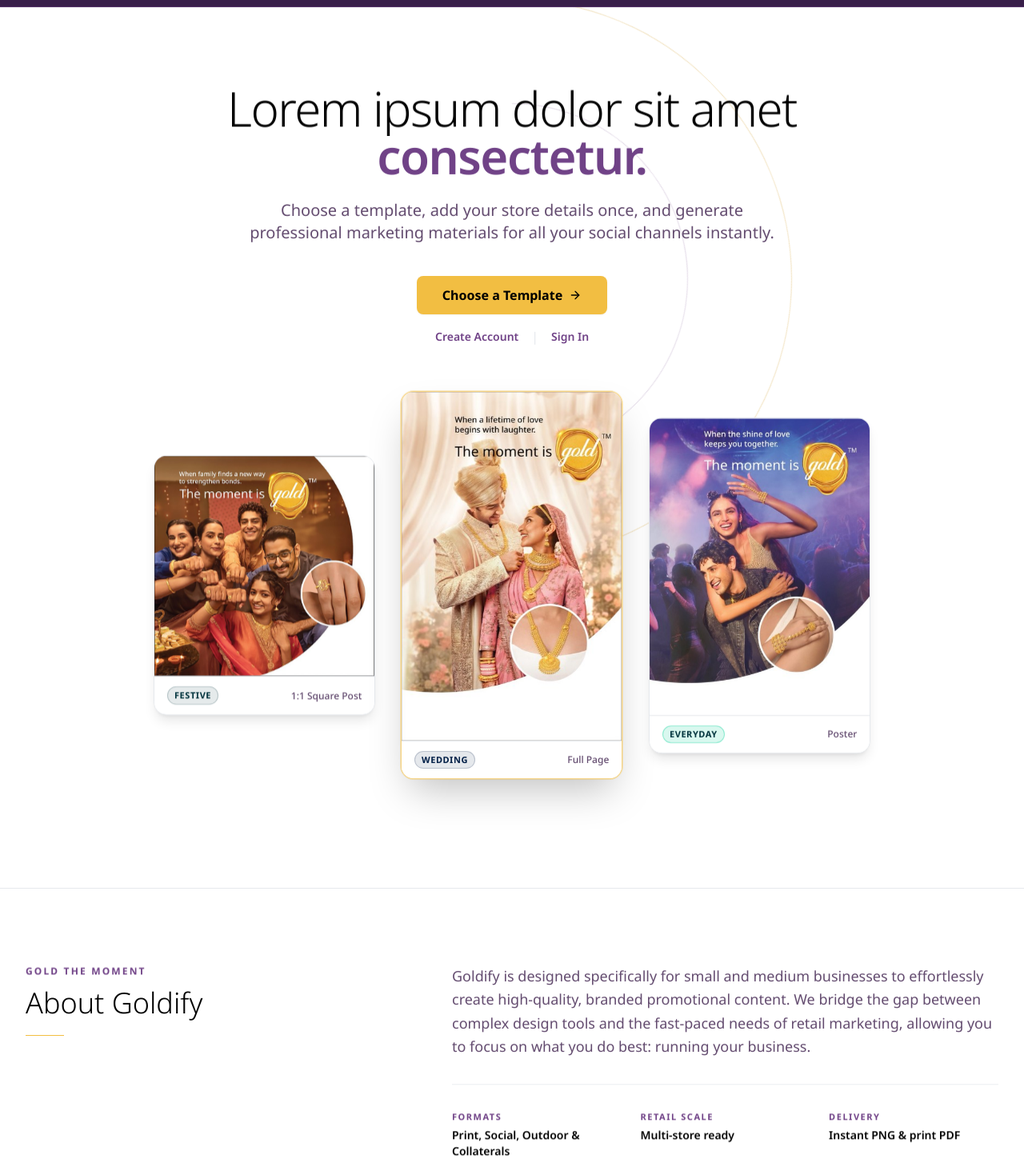
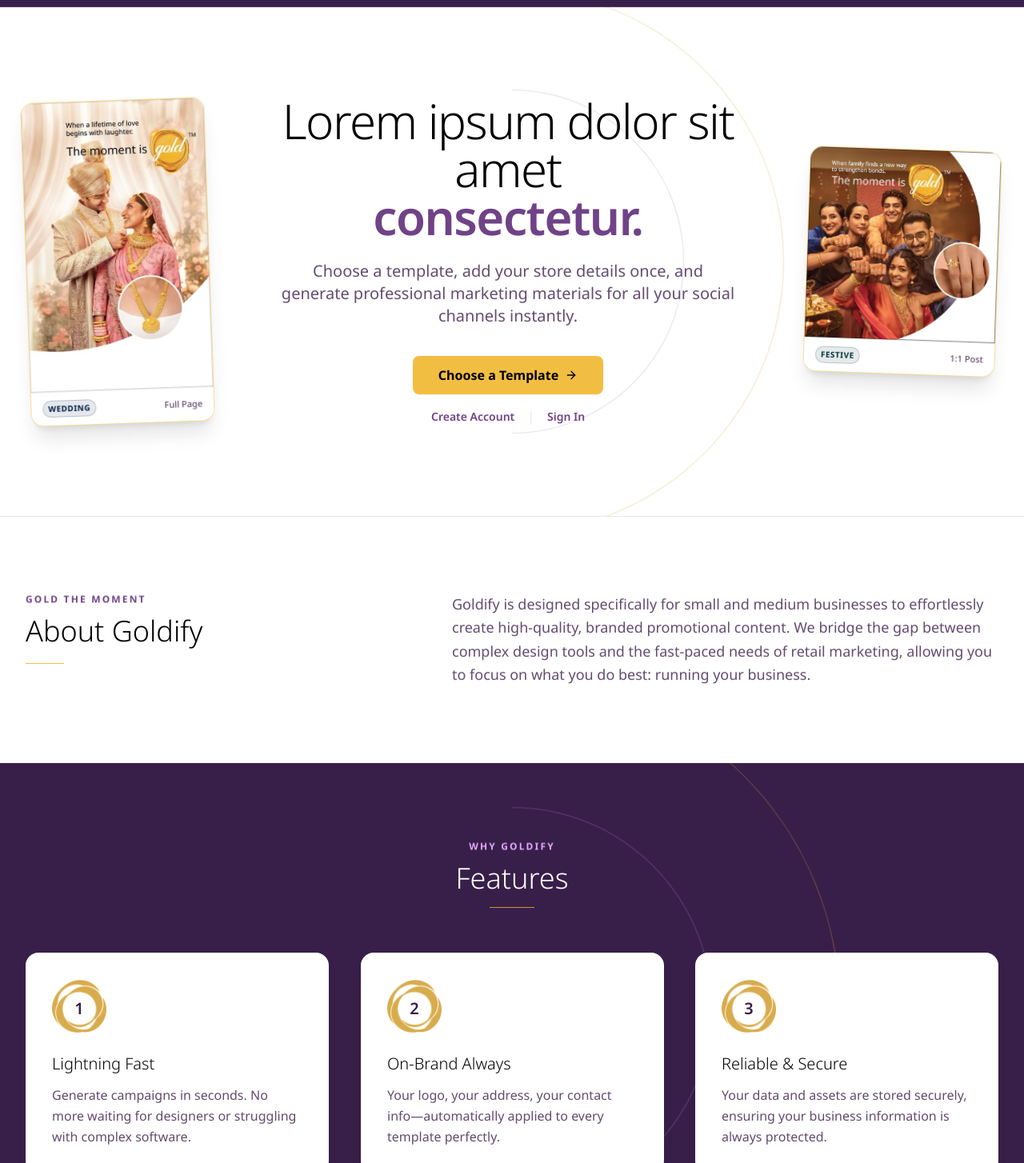
Before and after one commit to Vedant-CTOI/platform-wgc, a React (Vite) app in the folder frontend/: page / in a window 1280 px wide. Shown: the part 56-1510 px from the top of the page at 80% size. Built offline with nearby package versions, Linux system fonts and the light colour scheme.

Commit message:
Local only: side-flank non-clickable Hero creatives (compact height), trim About meta strip, Feature eyebrows & Footer CTA

```diff
--- a/frontend/index.html
+++ b/frontend/index.html
@@ -175,14 +175,6 @@
             transform: scaleX(1);
             transform-origin: left center;
         }
-        .bh-showcase-card {
-            transition: transform 0.65s var(--ease-editorial), box-shadow 0.65s var(--ease-editorial), border-color 0.45s var(--ease-editorial);
-        }
-        .bh-showcase-card:hover {
-            transform: translate3d(0, -8px, 0);
-            box-shadow: 0 26px 50px -16px rgba(56, 31, 73, 0.24);
-            border-color: rgba(242, 190, 66, 0.75);
-        }
 
         /* Directional fill-wipe buttons (shared across app) */
         .bh-btn-wipe {
@@ -260,7 +252,7 @@
                 opacity: 1 !important;
                 transform: translate3d(-50%, -50%, 0) rotate(45deg) !important;
             }
-            .bh-btn-wipe::before, .bh-link::after, .bh-accordion-body, .bh-feature-card, .bh-feature-ring-img, .bh-feature-top-rule, .bh-showcase-card {
+            .bh-btn-wipe::before, .bh-link::after, .bh-accordion-body, .bh-feature-card, .bh-feature-ring-img, .bh-feature-top-rule {
                 transition: none !important;
             }
         }
--- a/frontend/views/AuthViews.tsx
+++ b/frontend/views/AuthViews.tsx
@@ -27,45 +27,6 @@ const LANDING_FAQS = [
   },
 ];
 
-const HERO_SHOWCASE = [
-  {
-    src: '/showcase/diwali-social.jpg',
-    alt: 'Festive 1:1 Square social campaign creative',
-    category: 'Festive',
-    format: '1:1 Square Post',
-    aspect: 'aspect-square',
-    offset: 'sm:translate-y-4',
-    border: 'border-[#E6E9ED]',
-    shadow: 'shadow-lg',
-    delay: 'bh-d3',
-    driftMult: 0.28,
-  },
-  {
-    src: '/showcase/wedding-print.jpg',
-    alt: 'Wedding Full Page campaign creative',
-    category: 'Wedding',
-    format: 'Full Page',
-    aspect: 'aspect-[632/1000]',
-    offset: 'sm:-translate-y-2',
-    border: 'border-[#F2BE42]/65 ring-1 ring-[#F2BE42]/30',
-    shadow: 'shadow-2xl',
-    delay: 'bh-d2',
-    driftMult: -0.16,
-  },
-  {
-    src: '/showcase/concert-poster.jpg',
-    alt: 'Everyday Poster campaign creative',
-    category: 'Everyday',
-    format: 'Poster',
-    aspect: 'aspect-[743/1000]',
-    offset: 'sm:translate-y-4',
-    border: 'border-[#E6E9ED]',
-    shadow: 'shadow-lg',
-    delay: 'bh-d4',
-    driftMult: 0.24,
-  },
-];
-
 export const LandingView: React.FC<AuthProps> = ({ onNavigate, user }) => {
   const hero = useInViewOnce(true);
   const about = useInViewOnce();
@@ -85,30 +46,58 @@ export const LandingView: React.FC<AuthProps> = ({ onNavigate, user }) => {
 
   return (
     <div className="flex flex-col min-h-[calc(100vh-4rem)] bg-white">
-      {/* Hero Section — White bg, concentric gold/plum arcs, existing copy untouched + 3-creative visual showcase */}
+      {/* Hero Section — White bg, concentric gold/plum arcs, compact height with non-clickable flanking creatives */}
       <section
         ref={hero.ref}
         data-hero="true"
-        className={`relative overflow-hidden flex flex-col items-center justify-center px-4 sm:px-6 lg:px-8 pt-16 sm:pt-24 pb-20 sm:pb-28 bg-white ${hero.inView ? 'is-inview' : ''}`}
+        className={`relative overflow-hidden flex items-center justify-center px-4 sm:px-6 lg:px-8 py-20 sm:py-24 lg:py-28 bg-white ${hero.inView ? 'is-inview' : ''}`}
       >
         {/* Subtle counter-rotating concentric hairline arcs framing the hero copy */}
         <div
           aria-hidden="true"
-          className="pointer-events-none absolute inset-x-0 top-0 h-[560px] sm:h-[680px] overflow-hidden"
+          className="pointer-events-none absolute inset-0 overflow-hidden"
           style={{ transform: `translate3d(0, ${heroDrift}px, 0)` }}
         >
           <span
-            className="bh-arc-outer w-[500px] h-[500px] sm:w-[700px] sm:h-[700px]"
+            className="bh-arc-outer w-[500px] h-[500px] sm:w-[680px] sm:h-[680px]"
             style={{ borderTopColor: 'rgba(216, 172, 77, 0.34)', borderRightColor: 'rgba(216, 172, 77, 0.34)' }}
           />
           <span
-            className="bh-arc-inner w-[310px] h-[310px] sm:w-[440px] sm:h-[440px]"
+            className="bh-arc-inner w-[310px] h-[310px] sm:w-[430px] sm:h-[430px]"
             style={{ borderTopColor: 'rgba(112, 66, 135, 0.18)', borderRightColor: 'rgba(112, 66, 135, 0.18)' }}
           />
         </div>
 
-        <div className="relative z-10 max-w-4xl mx-auto text-center">
-          <h1 className="text-4xl sm:text-6xl font-light text-black tracking-tight mb-6 leading-[1.12]">
+        <div className="relative z-10 w-full max-w-7xl mx-auto flex items-center justify-between gap-4 sm:gap-5 lg:gap-10">
+          {/* Left decorative non-clickable creative */}
+          <div
+            aria-hidden="true"
+            className="hidden sm:block flex-shrink-0 w-[124px] md:w-[156px] lg:w-[205px] xl:w-[230px] pointer-events-none select-none"
+          >
+            <div className="bh-fade-up bh-d2">
+              <div style={{ transform: `translate3d(0, ${Math.round(heroDrift * 0.24)}px, 0) rotate(-2deg)` }}>
+                <div className="bg-white rounded-xl lg:rounded-2xl overflow-hidden border border-[#F2BE42]/55 shadow-xl">
+                  <div className="w-full aspect-[632/1000] bg-[#ECE9ED] overflow-hidden">
+                    <img
+                      src="/showcase/wedding-print.jpg"
+                      alt=""
+                      className="w-full h-full object-cover"
+                    />
+                  </div>
+                  <div className="px-2.5 py-2 lg:px-3.5 lg:py-2.5 bg-white border-t border-[#E6E9ED] flex items-center justify-center md:justify-between gap-1">
+                    <span className={`inline-block text-[9px] lg:text-[10px] font-bold uppercase tracking-wider px-1.5 py-0.5 rounded-full ${CATEGORY_BADGE_STYLES.Wedding}`}>
+                      Wedding
+                    </span>
+                    <span className="hidden md:inline text-[10px] lg:text-[11px] font-medium text-[#634B6F] whitespace-nowrap">Full Page</span>
+                  </div>
+                </div>
+              </div>
+            </div>
+          </div>
+
+          {/* Center Hero Copy & CTA */}
+          <div className="flex-1 min-w-0 max-w-2xl mx-auto text-center">
+            <h1 className="text-4xl sm:text-4xl md:text-5xl lg:text-6xl font-light text-black tracking-tight mb-6 leading-[1.12]">
               <span className="bh-line-mask">
                 <span className="bh-line-inner">Lorem ipsum dolor sit amet</span>
               </span>
@@ -116,7 +105,7 @@ export const LandingView: React.FC<AuthProps> = ({ onNavigate, user }) => {
                 <span className="bh-line-inner bh-d1 text-[#704287] font-semibold">consectetur.</span>
               </span>
             </h1>
-          <p className="bh-fade-up bh-d2 text-lg sm:text-xl text-[#634B6F] mb-10 max-w-2xl mx-auto">
+            <p className="bh-fade-up bh-d2 text-base sm:text-lg lg:text-xl text-[#634B6F] mb-9 max-w-xl mx-auto">
               Choose a template, add your store details once, and generate professional marketing materials for all your social channels instantly.
             </p>
             <div className="bh-fade-up bh-d3 flex flex-col items-center space-y-4">
@@ -149,45 +138,35 @@ export const LandingView: React.FC<AuthProps> = ({ onNavigate, user }) => {
             </div>
           </div>
 
-        {/* 3-Creative Staggered Showcase (real Goldify campaign visuals) */}
-        <div className="relative z-10 w-full max-w-4xl mx-auto mt-12 sm:mt-14 pb-2 sm:pb-6">
-          <div className="grid grid-cols-3 gap-2.5 sm:gap-6 lg:gap-8 items-center">
-            {HERO_SHOWCASE.map((card) => {
-              const badgeStyle = CATEGORY_BADGE_STYLES[card.category] || 'bg-[#ECE9ED] text-[#381F49]';
-              return (
+          {/* Right decorative non-clickable creative */}
           <div
-                  key={card.src}
-                  className={`bh-fade-up ${card.delay} ${card.offset}`}
+            aria-hidden="true"
+            className="hidden sm:block flex-shrink-0 w-[128px] md:w-[162px] lg:w-[215px] xl:w-[240px] pointer-events-none select-none"
           >
-                  <div style={{ transform: `translate3d(0, ${Math.round(heroDrift * card.driftMult)}px, 0)` }}>
-                    <button
-                      type="button"
-                      onClick={() => onNavigate(user ? 'gallery' : 'login')}
-                      className={`bh-showcase-card group w-full text-left bg-white rounded-xl sm:rounded-2xl overflow-hidden border ${card.border} ${card.shadow} focus:outline-none focus-visible:ring-2 focus-visible:ring-[#704287]`}
-                    >
-                      <div className={`w-full ${card.aspect} bg-[#ECE9ED] overflow-hidden`}>
+            <div className="bh-fade-up bh-d3">
+              <div style={{ transform: `translate3d(0, ${Math.round(-heroDrift * 0.22)}px, 0) rotate(2deg)` }}>
+                <div className="bg-white rounded-xl lg:rounded-2xl overflow-hidden border border-[#F2BE42]/55 shadow-xl">
+                  <div className="w-full aspect-square bg-[#ECE9ED] overflow-hidden">
                     <img
-                          src={card.src}
-                          alt={card.alt}
-                          className="w-full h-full object-cover transition-transform duration-700 ease-out group-hover:scale-[1.03]"
+                      src="/showcase/diwali-social.jpg"
+                      alt=""
+                      className="w-full h-full object-cover"
                     />
                   </div>
-                      <div className="px-2 py-2 sm:px-4 sm:py-3 bg-white border-t border-[#E6E9ED] flex flex-col sm:flex-row sm:items-center sm:justify-between gap-1">
-                        <span className={`inline-block self-start text-[9px] sm:text-[11px] font-bold uppercase tracking-wider px-1.5 sm:px-2 py-0.5 rounded-full ${badgeStyle}`}>
-                          {card.category}
+                  <div className="px-2.5 py-2 lg:px-3.5 lg:py-2.5 bg-white border-t border-[#E6E9ED] flex items-center justify-center md:justify-between gap-1">
+                    <span className={`inline-block text-[9px] lg:text-[10px] font-bold uppercase tracking-wider px-1.5 py-0.5 rounded-full ${CATEGORY_BADGE_STYLES.Festive}`}>
+                      Festive
                     </span>
-                        <span className="text-[10px] sm:text-xs font-medium text-[#634B6F] truncate">{card.format}</span>
-                      </div>
-                    </button>
+                    <span className="hidden md:inline text-[10px] lg:text-[11px] font-medium text-[#634B6F] whitespace-nowrap">1:1 Post</span>
                   </div>
                 </div>
-              );
-            })}
+              </div>
+            </div>
           </div>
         </div>
       </section>
 
-      {/* About Goldify — Editorial 2-column split */}
+      {/* About Goldify — Clean editorial 2-column split */}
       <section
         ref={about.ref}
         className={`relative py-20 sm:py-24 px-4 sm:px-6 lg:px-8 bg-white ${about.inView ? 'is-inview' : ''}`}
@@ -209,20 +188,6 @@ export const LandingView: React.FC<AuthProps> = ({ onNavigate, user }) => {
             <p className="bh-fade-up bh-d2 text-lg text-[#634B6F] leading-relaxed">
               Goldify is designed specifically for small and medium businesses to effortlessly create high-quality, branded promotional content. We bridge the gap between complex design tools and the fast-paced needs of retail marketing, allowing you to focus on what you do best: running your business.
             </p>
-            <div className="bh-fade-up bh-d3 grid grid-cols-1 sm:grid-cols-3 gap-6 pt-8 mt-8 border-t border-[#E6E9ED]">
-              <div>
-                <p className="text-[11px] font-bold uppercase tracking-[0.14em] text-[#704287]">Formats</p>
-                <p className="text-sm font-semibold text-black mt-1">Print, Social, Outdoor & Collaterals</p>
-              </div>
-              <div>
-                <p className="text-[11px] font-bold uppercase tracking-[0.14em] text-[#704287]">Retail Scale</p>
-                <p className="text-sm font-semibold text-black mt-1">Multi-store ready</p>
-              </div>
-              <div>
-                <p className="text-[11px] font-bold uppercase tracking-[0.14em] text-[#704287]">Delivery</p>
-                <p className="text-sm font-semibold text-black mt-1">Instant PNG & print PDF</p>
-              </div>
-            </div>
           </div>
         </div>
       </section>
@@ -259,21 +224,18 @@ export const LandingView: React.FC<AuthProps> = ({ onNavigate, user }) => {
             {[
               {
                 num: '1',
-                eyebrow: '01 · Speed',
                 stagger: 'bh-card-d1',
                 title: 'Lightning Fast',
                 desc: 'Generate campaigns in seconds. No more waiting for designers or struggling with complex software.',
               },
               {
                 num: '2',
-                eyebrow: '02 · Consistency',
                 stagger: 'bh-card-d2',
                 title: 'On-Brand Always',
                 desc: 'Your logo, your address, your contact info—automatically applied to every template perfectly.',
               },
               {
                 num: '3',
-                eyebrow: '03 · Security',
                 stagger: 'bh-card-d3',
                 title: 'Reliable & Secure',
                 desc: 'Your data and assets are stored securely, ensuring your business information is always protected.',
@@ -284,8 +246,7 @@ export const LandingView: React.FC<AuthProps> = ({ onNavigate, user }) => {
                   className={`bh-fade-up bh-feature-card ${item.stagger} relative overflow-hidden w-full bg-white p-8 rounded-2xl shadow-lg border border-white/10 text-left flex flex-col items-start`}
                 >
                   <span aria-hidden="true" className="bh-feature-top-rule" />
-                  <div className="w-full flex items-center justify-between mb-6">
-                    <div className={`bh-feature-ring ${item.stagger} relative w-[68px] h-[68px] select-none`}>
+                  <div className={`bh-feature-ring ${item.stagger} relative w-[68px] h-[68px] mb-6 select-none`}>
                     <img
                       src="/goldify-ring.png"
                       alt=""
@@ -294,10 +255,6 @@ export const LandingView: React.FC<AuthProps> = ({ onNavigate, user }) => {
                     />
                     <span className="absolute left-1/2 top-[54%] -translate-x-1/2 -translate-y-1/2 text-xl font-semibold text-[#381F49] leading-none">
                       {item.num}
-                      </span>
-                    </div>
-                    <span className="text-[11px] font-bold uppercase tracking-[0.16em] text-[#704287]">
-                      {item.eyebrow}
                     </span>
                   </div>
                   <h3 className="text-xl font-light text-black mb-3">{item.title}</h3>
```
Also changed, not shown: frontend/App.tsx (+0 -7 lines). Lines whose indentation alone changed are shown as unchanged.
